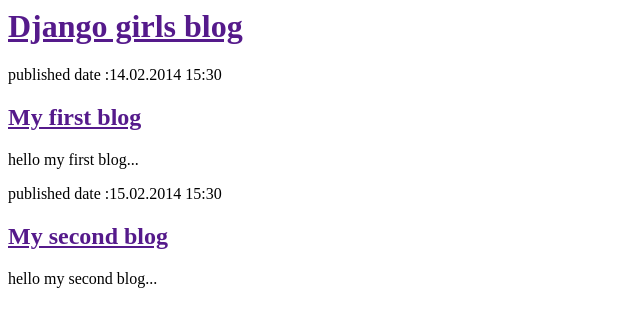
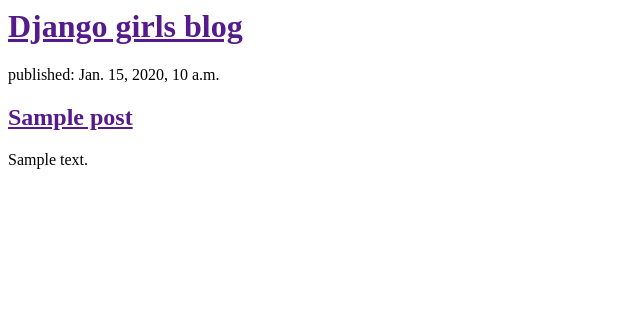
Before and after one commit to shachihs/my-first-blog, a Django app: template blog/templates/blog/post_list.html in a window 1280 px wide. Shown: the top 327 px of the page, without its empty margins (0-640 px from the left). Run offline with Django 3.2, Linux system fonts and the light colour scheme; the template is opened without the code that fills it: most values are stand-ins (such as "Sample title", 1, 10 or a date in 2020).

Commit message:
modified templates to display posts from database

```diff
--- a/blog/templates/blog/post_list.html
+++ b/blog/templates/blog/post_list.html
@@ -6,16 +6,13 @@
 <div>
 <h1><a href> Django girls blog </a></h1>
 </div>
-<div>
-	<p>published date :14.02.2014 15:30</p>
-	<h2><a href> My first blog</a></h2>
-	<p>hello my first blog...</p>
-</div>
-<div>
-	<p>published date :15.02.2014 15:30</p>
-	<h2><a href> My second blog</a></h2>
-	<p>hello my second blog...</p>
-</div>
+{% for post in posts %}
+	<div>
+	<p>published: {{post.published_date}}</p>
+	<h2><a href="">{{post.title}}</a></h2>
+	<p>{{post.text | linebreaksbr}}</p>
+{% endfor %}
+
 
 </body>
 </html>
--- a/blog/views.py
+++ b/blog/views.py
@@ -1,5 +1,8 @@
 from django.shortcuts import render
+from django.utils import timezone
+from .models import Post
 
 # Create your views here.
 def post_list(request):
-    return render(request, 'blog/post_list.html', {})
+	posts = Post.objects.filter(published_date__lte=timezone.now()).order_by('published_date')
+	return render(request, 'blog/post_list.html', {'posts': posts})
```
